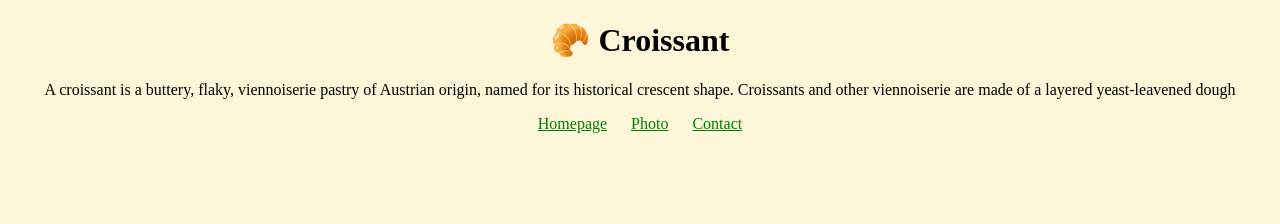
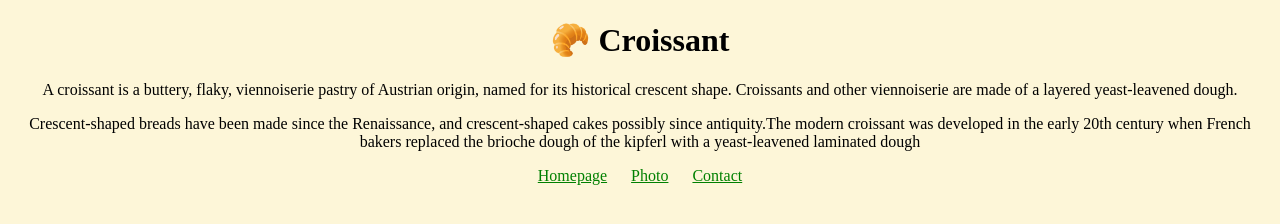
Before and after one commit to priyabhoomy-lang/multiple-page-hosting, a plain HTML site: page index.html in a window 1280 px wide. Drawn offline with Linux system fonts and the light colour scheme.

Commit message:
Changed according to SEO

```diff
--- a/index.html
+++ b/index.html
@@ -13,7 +13,13 @@
     <p>
       A croissant is a buttery, flaky, viennoiserie pastry of Austrian origin,
       named for its historical crescent shape. Croissants and other viennoiserie
-      are made of a layered yeast-leavened dough
+      are made of a layered yeast-leavened dough.
+    </p>
+    <p>
+      Crescent-shaped breads have been made since the Renaissance, and
+      crescent-shaped cakes possibly since antiquity.The modern croissant was
+      developed in the early 20th century when French bakers replaced the
+      brioche dough of the kipferl with a yeast-leavened laminated dough
     </p>
     <footer>
       <a href="/" title="Home"> Homepage</a>
```
Also changed, not shown: contact.html (+1 -1 lines).
